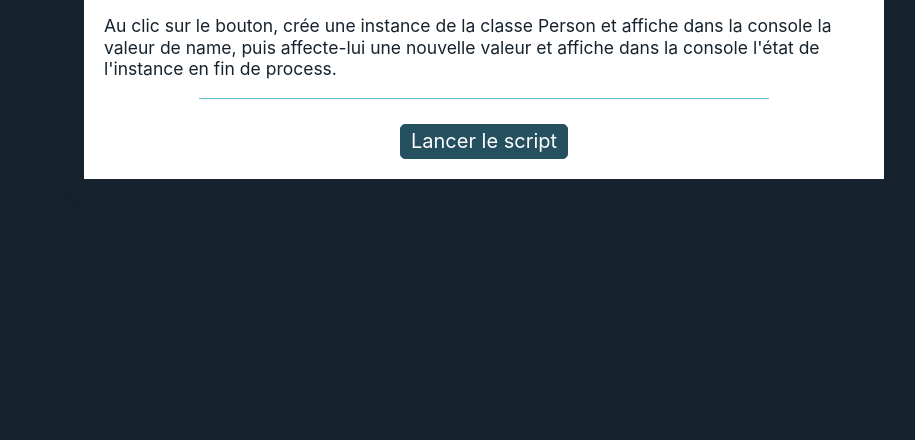
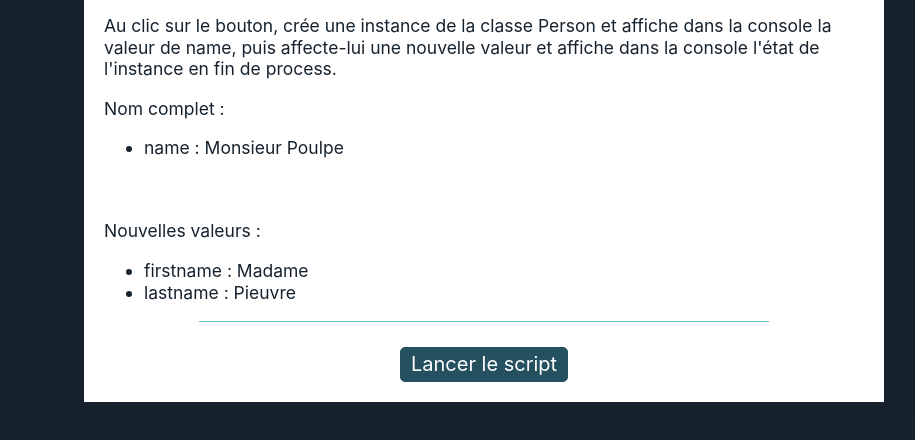
Before and after one commit to piralimic/JavaScript, a website: page 07-classes/04-getter-setter/index.html in a window 1280 px wide. Both pictures are taken after a click on the button "Lancer le script". Shown: the part 276-716 px from the top of the page, without its empty margins (156-1071 px from the left). Drawn offline with Linux system fonts and the light colour scheme.

Commit message:
Update 07-classes

```diff
--- a/07-classes/04-getter-setter/index.html
+++ b/07-classes/04-getter-setter/index.html
@@ -29,6 +29,7 @@
                 <section class="explain">
                     <p>Crée une classe <strong>Person</strong>. Elle aura deux propriétés, <strong>firstname</strong> et <strong>lastname</strong>, ainsi qu'un <em>getter</em> <strong>name</strong>, qui retournera "[firstname] [lastname]", et un <em>setter</em> <strong>name</strong>, qui divisera le nom complet sur base d'un espace : le premier élément sera le firstname, le second le lastname.</p>
                     <p>Au clic sur le bouton, crée une instance de la classe Person et affiche dans la console la valeur de name, puis affecte-lui une nouvelle valeur et affiche dans la console l'état de l'instance en fin de process.</p>
+                    <p id="demo"></p>
                 </section>
                 <section class="material">
                     <div class="actions">
--- a/07-classes/04-getter-setter/script.js
+++ b/07-classes/04-getter-setter/script.js
@@ -10,5 +10,33 @@
 // You will have time to focus on it later.
 
 (() => {
-    // your code here
+  // your code here
+  let resultat = "Nom complet : ";
+
+  class Person {
+    constructor(firstname, lastname) {
+      this.firstname = firstname;
+      this.lastname = lastname;
+    }
+    get name() {
+      return `${this.firstname} ${this.lastname}`;
+    }
+    set name(nomComplet) {
+      let splitName = nomComplet.split(" ");
+      this.firstname = splitName[0];
+      this.lastname = splitName[1];
+    }
+  }
+  document.getElementById("run").addEventListener("click", () => {
+    // nouvelle objet Person
+    let premPersonne = new Person("Monsieur", "Poulpe");
+    // appel du getter name
+    resultat += "<ul><li>name : "+premPersonne.name+"</li></ul>";
+    // appel du setter name
+    premPersonne.name = "Madame Pieuvre";
+
+    resultat += "<br><br>Nouvelles valeurs :<ul><li>firstname : " + premPersonne.firstname + "</li><li>lastname : " + premPersonne.lastname+"</li>";
+
+    document.getElementById("demo").innerHTML = resultat;
+  });
 })();
```
Also changed, not shown: 07-classes/01-instances/index.html (+1 -0 lines), 07-classes/01-instances/script.js (+12 -0 lines), 07-classes/02-methods/index.html (+1 -0 lines), 07-classes/02-methods/script.js (+17 -0 lines), 07-classes/03-inheritance/index.html (+1 -0 lines), 07-classes/03-inheritance/script.js (+33 -5 lines).
